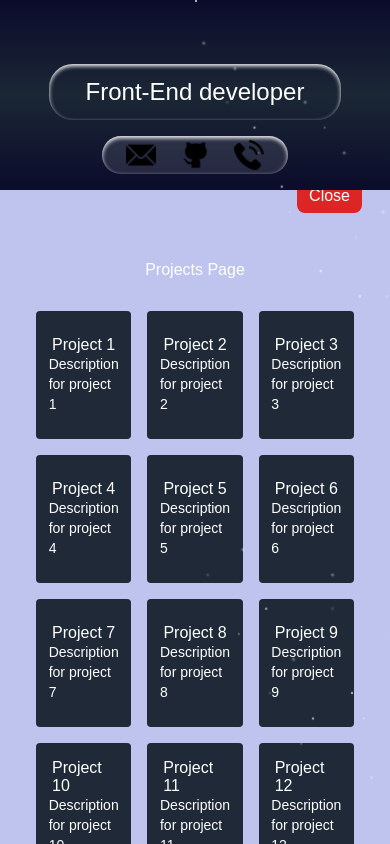
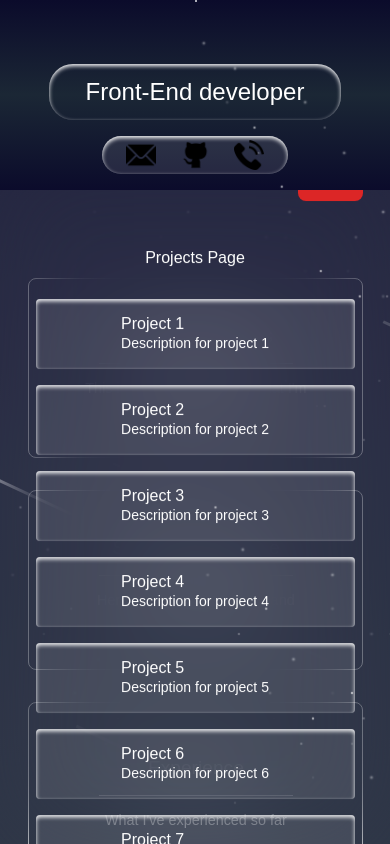
Before and after one commit to P4NV/Portfolio, a React (Create React App) app: page / in a window 390 px wide. Both pictures are taken after a click on the button 195 px from the left and 368 px from the top of the page. Shown: the top 844 px of the page. Built offline with nearby package versions, Linux system fonts and the light colour scheme.

Commit message:
Pc edition finished,cards still in development for the future aditions,mobile,tablet for now abandoned(retardedly stupid bugs)

```diff
--- a/src/App.css
+++ b/src/App.css
@@ -193,6 +193,7 @@
 
 }
 
+
 .card .card-inner{
     display: inline-block;            /* isolate transform from table layout */
     transform-origin: center center;
@@ -246,10 +247,11 @@
 
     width: 65%;   /* final width */
     height: 70%;  /* final height */
-    background-color: #bfc4ee;
-    padding: 20px;
+    background-color: rgba(255, 255, 255, 0.1);
+    backdrop-filter: blur(50px);
+    padding:2% 5% 2% 5%;
     border-radius: 20px;
-    box-shadow: 0px 4px 24px rgb(255, 255, 255);
+    box-shadow: 0px 6px 40px rgb(255, 255, 255);
 
     z-index: 50;
     opacity: 0;
--- a/src/components/pages/ProjectsPage.js
+++ b/src/components/pages/ProjectsPage.js
@@ -24,14 +24,16 @@ export default function Projects(){
         <div>
             <h1 className="text-white text-center mt-10">Projects Page</h1>
             <div className="container mx-auto px-4 mt-8">
-                <div className="grid grid-rows-5 grid-cols-3 gap-4">
+                <div className="grid grid-cols-1 md:grid-cols-2 lg:grid-cols-3 gap-4">
                     {Projects.map((project) => (
                         <div
                             key={project.id}
-                            className="bg-gray-800 text-white p-4 rounded flex flex-col items-center justify-center"
+                            className=" bg-white bg-opacity-10 shadow-inner shadow-white text-white p-4 rounded flex flex-col items-center justify-center"
                         >
-                            <h3>{project.title}</h3>
-                            <p className="text-sm">{project.description}</p>
+                            <div>
+                                <h3>{project.title}</h3>
+                                <p className="text-sm">{project.description}</p>
+                            </div>
                         </div>
                     ))}
                 </div>
```
